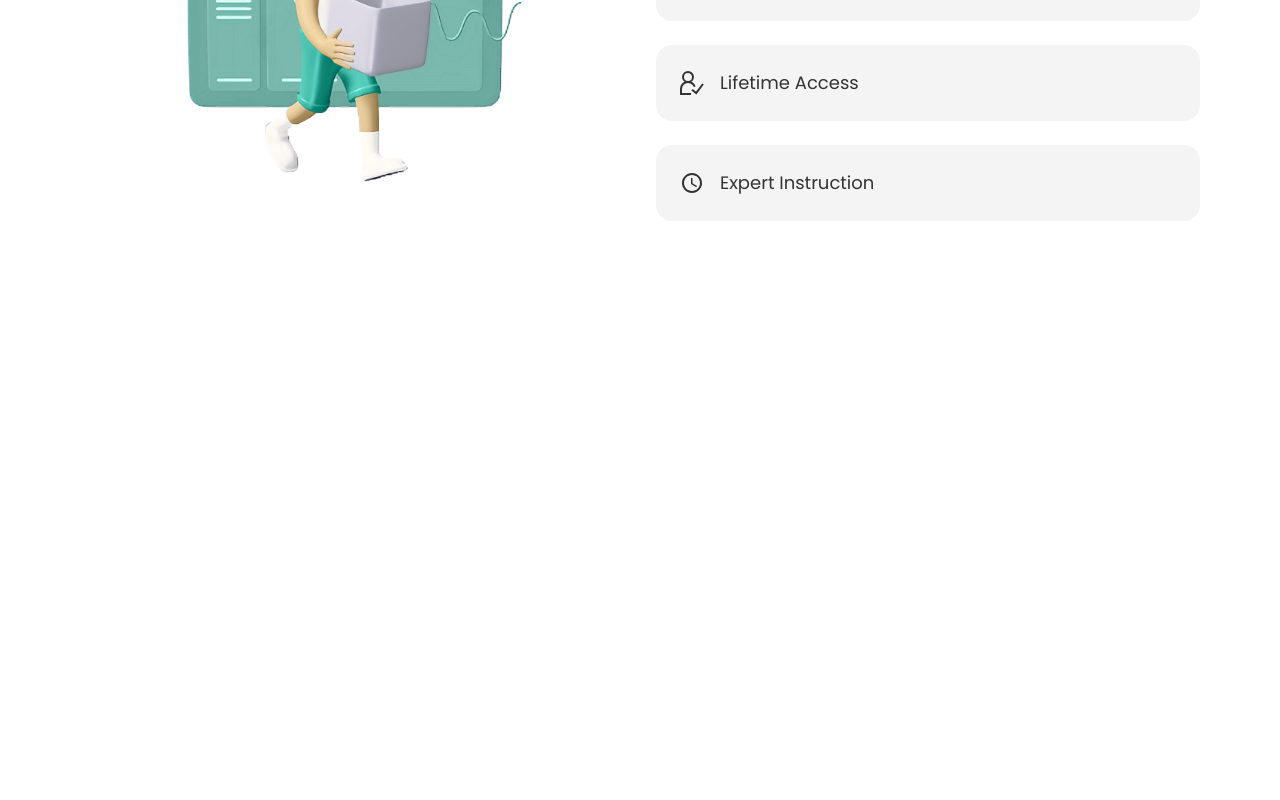
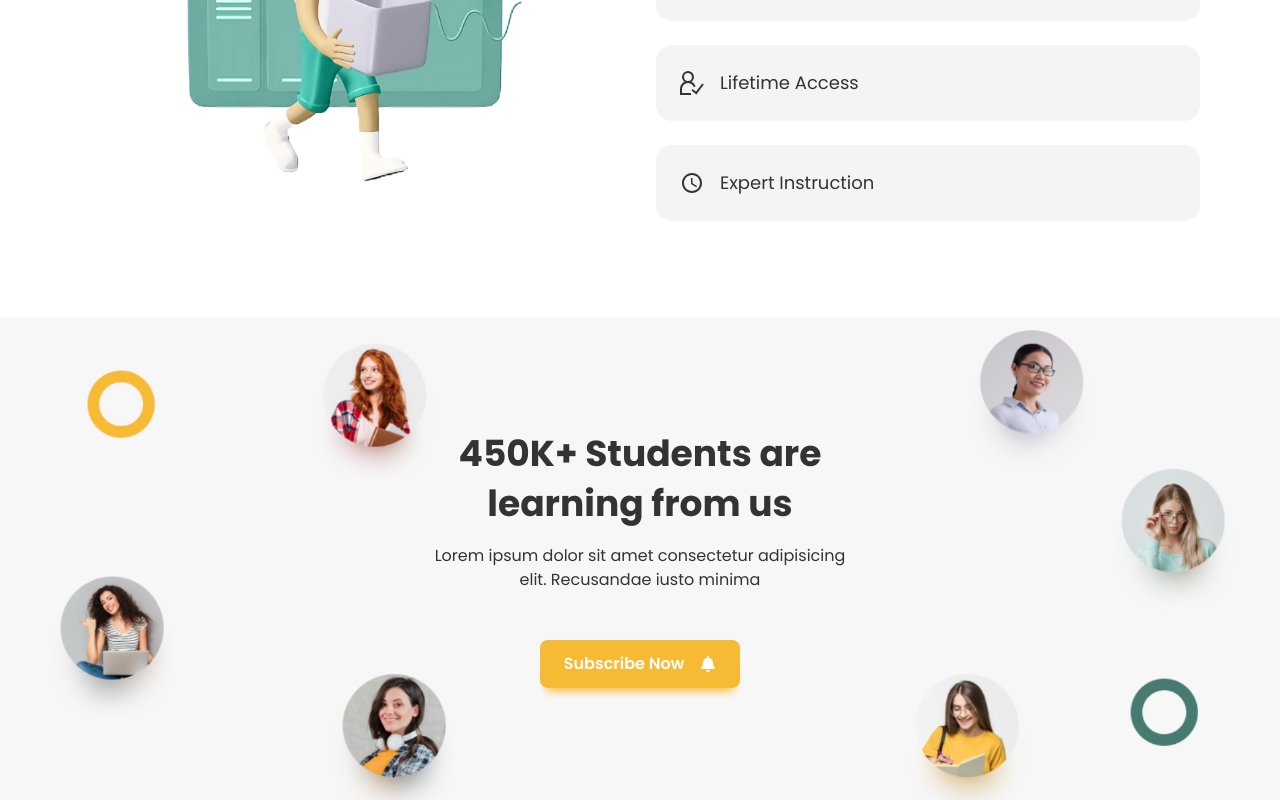
Before and after one commit to MohamedKhassar/e-Learning-React-Tailwind, a React (Vite) app: page / in a window 1280 px wide. Shown: the part 1588-2388 px from the top of the page. Before the commit the page ends 1905 px from the top, so only its background shows below. Built offline with nearby package versions, Linux system fonts and the light colour scheme.

Commit message:
create Subscribe section with animation

```diff
--- a/src/App.jsx
+++ b/src/App.jsx
@@ -1,6 +1,7 @@
 import Banner from "./components/Banner/Banner"
 import Hero from "./components/Hero/Hero"
 import Services from "./components/Services/Services"
+import Subscribe from "./components/Subscribe/Subscribe"
 
 const App = () => {
   return (
@@ -8,6 +9,7 @@
       <Hero />
       <Services />
       <Banner />
+      <Subscribe />
     </main>
   )
 }
--- /dev/null
+++ b/src/components/Subscribe/Subscribe.jsx
@@ -0,0 +1,35 @@
+import { motion } from "framer-motion"
+import { FaBell } from "react-icons/fa"
+const Subscribe = () => {
+    return (
+        <section className="bg-[#f7f7f7]">
+            <motion.div
+                initial={{ opacity: 0 }}
+                whileInView={{ opacity: 1 }}
+                 className="container py-24 md:py-28  bg-cover bg-[url(/assets/bg.png)] bg-center bg-no-repeat">
+                <motion.div
+                initial={{ opacity: 0, scale: 0.5 }}
+                whileInView={{ opacity: 1, scale: 1 }}
+                transition={{duration:.6,ease:"easeInOut"}}
+                className="flex justify-center flex-col">
+                    <div
+                        className="text-center space-y-4 lg:max-w-[430px] mx-auto">
+                        <h1 className="text-4xl font-bold !leading-snug">
+                            450K+ Students are learning from us
+                        </h1>
+                        <p>
+                            Lorem ipsum dolor sit amet consectetur adipisicing elit.
+                            Recusandae iusto minima
+                        </p>
+                        <a href="" className="primary-btn !inline-flex !mt-8 items-center gap-4 group">
+                            Subscribe Now
+                            <FaBell className="group-hover:animate-bounce group-hover:text-lg duration-200" />
+                        </a>
+                    </div>
+                </motion.div>
+            </motion.div>
+        </section>
+    )
+}
+
+export default Subscribe
```
